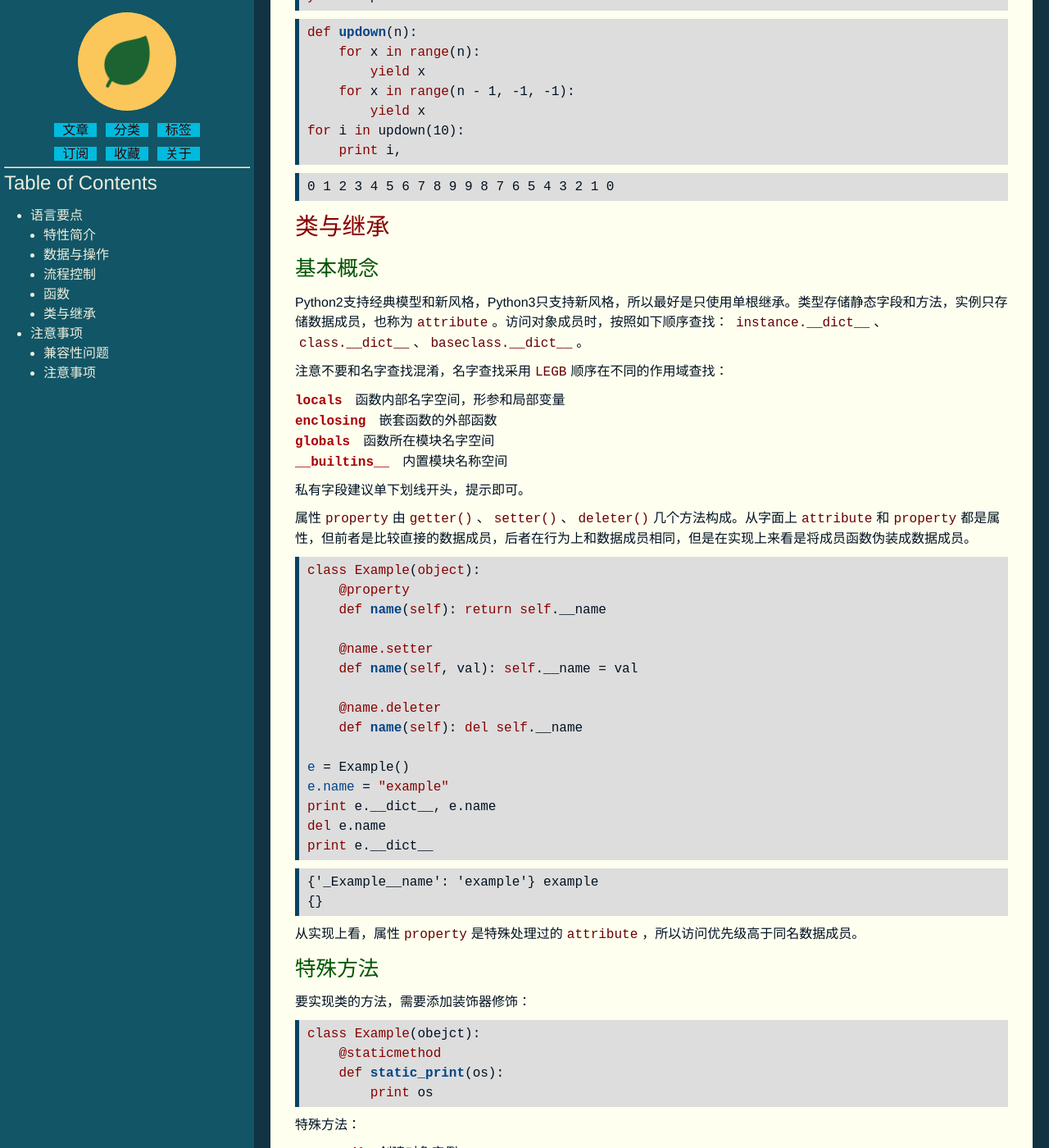
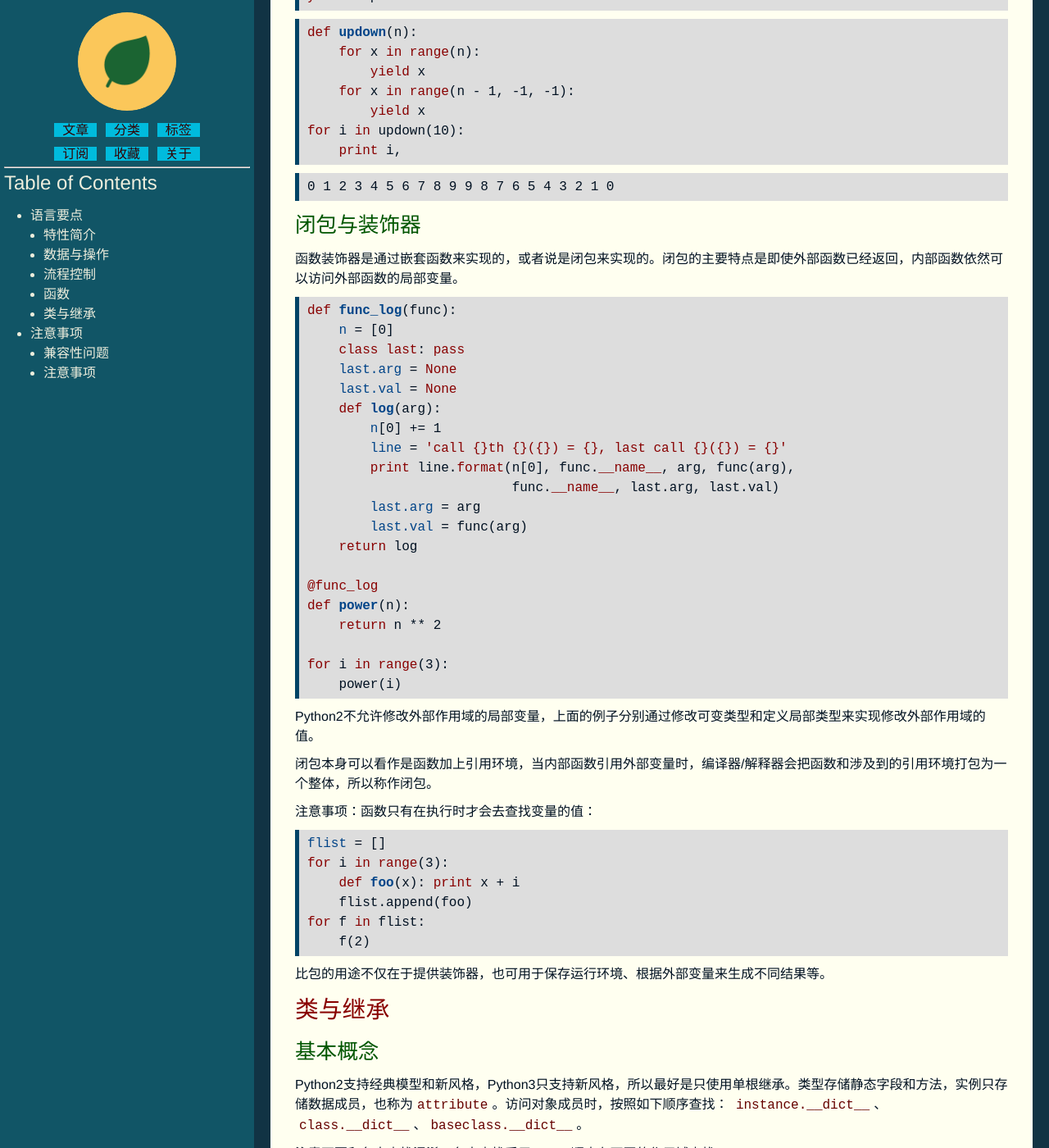
Before and after one commit to mickyching/mickyching.github.io, a Jekyll site: the page built from _posts/language/2015-05-05-python-notes.html, in a window 1280 px wide and 1400 px high, scrolled down 3753 px. Shown: the whole window at 82% size. Built offline with Jekyll 4.4.1, drawn with Linux system fonts in a browser that asks for light colours.

Commit message:
posts: add python notes
Signed-off-by: Micky Ching <mickyching@gmail.com>

```diff
--- a/_posts/language/2015-05-05-python-notes.html
+++ b/_posts/language/2015-05-05-python-notes.html
@@ -12,7 +12,7 @@ author: 敬叶
 <div id="table-of-contents"><h2>Table of Contents</h2>
 <div id="text-table-of-contents">
 <ul>
-<li><a href="#orgheadline18">语言要点</a>
+<li><a href="#orgheadline19">语言要点</a>
 <ul>
 <li><a href="#orgheadline1">特性简介</a></li>
 <li><a href="#orgheadline7">数据与操作</a>
@@ -34,29 +34,30 @@ author: 敬叶
 <ul>
 <li><a href="#orgheadline12">属性</a></li>
 <li><a href="#orgheadline13">生成器</a></li>
+<li><a href="#orgheadline14">闭包与装饰器</a></li>
 </ul>
 </li>
-<li><a href="#orgheadline17">类与继承</a>
+<li><a href="#orgheadline18">类与继承</a>
 <ul>
-<li><a href="#orgheadline14">基本概念</a></li>
-<li><a href="#orgheadline15">特殊方法</a></li>
-<li><a href="#orgheadline16">继承</a></li>
+<li><a href="#orgheadline15">基本概念</a></li>
+<li><a href="#orgheadline16">特殊方法</a></li>
+<li><a href="#orgheadline17">继承</a></li>
 </ul>
 </li>
 </ul>
 </li>
+<li><a href="#orgheadline26">注意事项</a>
+<ul>
+<li><a href="#orgheadline22">兼容性问题</a>
+<ul>
+<li><a href="#orgheadline20">输入和输出</a></li>
+<li><a href="#orgheadline21">字典</a></li>
+</ul>
+</li>
 <li><a href="#orgheadline25">注意事项</a>
 <ul>
-<li><a href="#orgheadline21">兼容性问题</a>
-<ul>
-<li><a href="#orgheadline19">输入和输出</a></li>
-<li><a href="#orgheadline20">字典</a></li>
-</ul>
-</li>
-<li><a href="#orgheadline24">注意事项</a>
-<ul>
-<li><a href="#orgheadline22">慎用__del__()方法</a></li>
-<li><a href="#orgheadline23">内存泄漏</a></li>
+<li><a href="#orgheadline23">慎用__del__()方法</a></li>
+<li><a href="#orgheadline24">内存泄漏</a></li>
 </ul>
 </li>
 </ul>
@@ -65,9 +66,9 @@ author: 敬叶
 </div>
 </div>
 
-<div id="outline-container-orgheadline18" class="outline-2">
-<h2 id="orgheadline18">语言要点</h2>
-<div class="outline-text-2" id="text-orgheadline18">
+<div id="outline-container-orgheadline19" class="outline-2">
+<h2 id="orgheadline19">语言要点</h2>
+<div class="outline-text-2" id="text-orgheadline19">
 </div><div id="outline-container-orgheadline1" class="outline-3">
 <h3 id="orgheadline1">特性简介</h3>
 <div class="outline-text-3" id="text-orgheadline1">
@@ -333,14 +334,74 @@ accept arbitrary numerical arguments and return their sum
 </pre>
 </div>
 </div>
+
+<div id="outline-container-orgheadline14" class="outline-4">
+<h4 id="orgheadline14">闭包与装饰器</h4>
+<div class="outline-text-4" id="text-orgheadline14">
+<p>
+函数装饰器是通过嵌套函数来实现的，或者说是闭包来实现的。闭包的主要特点是即使外部函数已经返回，内部函数依然可以访问外部函数的局部变量。
+</p>
+
+<div class="org-src-container">
+
+<pre class="src src-python"><span style="color: #800;">def</span> <span style="color: #048; font-weight: bold;">func_log</span>(func):
+    <span style="color: #048;">n</span> = [0]
+    <span style="color: #800;">class</span> <span style="color: #800;">last</span>: <span style="color: #800;">pass</span>
+    <span style="color: #048;">last.arg</span> = <span style="color: #800;">None</span>
+    <span style="color: #048;">last.val</span> = <span style="color: #800;">None</span>
+    <span style="color: #800;">def</span> <span style="color: #048; font-weight: bold;">log</span>(arg):
+        <span style="color: #048;">n</span>[0] += 1
+        <span style="color: #048;">line</span> = <span style="color: #800;">'call {}th {}({}) = {}, last call {}({}) = {}'</span>
+        <span style="color: #800;">print</span> line.<span style="color: #800;">format</span>(n[0], func.<span style="color: #800;">__name__</span>, arg, func(arg),
+                          func.<span style="color: #800;">__name__</span>, last.arg, last.val)
+        <span style="color: #048;">last.arg</span> = arg
+        <span style="color: #048;">last.val</span> = func(arg)
+    <span style="color: #800;">return</span> log
+
+<span style="color: #800;">@func_log</span>
+<span style="color: #800;">def</span> <span style="color: #048; font-weight: bold;">power</span>(n):
+    <span style="color: #800;">return</span> n ** 2
+
+<span style="color: #800;">for</span> i <span style="color: #800;">in</span> <span style="color: #800;">range</span>(3):
+    power(i)
+</pre>
 </div>
 
-<div id="outline-container-orgheadline17" class="outline-3">
-<h3 id="orgheadline17">类与继承</h3>
-<div class="outline-text-3" id="text-orgheadline17">
-</div><div id="outline-container-orgheadline14" class="outline-4">
-<h4 id="orgheadline14">基本概念</h4>
-<div class="outline-text-4" id="text-orgheadline14">
+<p>
+Python2不允许修改外部作用域的局部变量，上面的例子分别通过修改可变类型和定义局部类型来实现修改外部作用域的值。
+</p>
+
+<p>
+闭包本身可以看作是函数加上引用环境，当内部函数引用外部变量时，编译器/解释器会把函数和涉及到的引用环境打包为一个整体，所以称作闭包。
+</p>
+
+<p>
+注意事项：函数只有在执行时才会去查找变量的值：
+</p>
+<div class="org-src-container">
+
+<pre class="src src-python"><span style="color: #048;">flist</span> = []
+<span style="color: #800;">for</span> i <span style="color: #800;">in</span> <span style="color: #800;">range</span>(3):
+    <span style="color: #800;">def</span> <span style="color: #048; font-weight: bold;">foo</span>(x): <span style="color: #800;">print</span> x + i
+    flist.append(foo)
+<span style="color: #800;">for</span> f <span style="color: #800;">in</span> flist:
+    f(2)
+</pre>
+</div>
+
+<p>
+比包的用途不仅在于提供装饰器，也可用于保存运行环境、根据外部变量来生成不同结果等。
+</p>
+</div>
+</div>
+</div>
+
+<div id="outline-container-orgheadline18" class="outline-3">
+<h3 id="orgheadline18">类与继承</h3>
+<div class="outline-text-3" id="text-orgheadline18">
+</div><div id="outline-container-orgheadline15" class="outline-4">
+<h4 id="orgheadline15">基本概念</h4>
+<div class="outline-text-4" id="text-orgheadline15">
 <p>
 Python2支持经典模型和新风格，Python3只支持新风格，所以最好是只使用单根继承。类型存储静态字段和方法，实例只存储数据成员，也称为<code>attribute</code>。访问对象成员时，按照如下顺序查找：
 <code>instance.__dict__</code>、<code>class.__dict__</code>、<code>baseclass.__dict__</code>。
@@ -394,9 +455,9 @@ Python2支持经典模型和新风格，Python3只支持新风格，所以最好
 </div>
 </div>
 
-<div id="outline-container-orgheadline15" class="outline-4">
-<h4 id="orgheadline15">特殊方法</h4>
-<div class="outline-text-4" id="text-orgheadline15">
+<div id="outline-container-orgheadline16" class="outline-4">
+<h4 id="orgheadline16">特殊方法</h4>
+<div class="outline-text-4" id="text-orgheadline16">
 <p>
 要实现类的方法，需要添加装饰器修饰：
 </p>
@@ -445,9 +506,9 @@ Python2支持经典模型和新风格，Python3只支持新风格，所以最好
 </div>
 </div>
 
-<div id="outline-container-orgheadline16" class="outline-4">
-<h4 id="orgheadline16">继承</h4>
-<div class="outline-text-4" id="text-orgheadline16">
+<div id="outline-container-orgheadline17" class="outline-4">
+<h4 id="orgheadline17">继承</h4>
+<div class="outline-text-4" id="text-orgheadline17">
 <p>
 Python提供了两个函数来判定类型关系：
 </p>
@@ -545,15 +606,15 @@ static
 </div>
 </div>
 
-<div id="outline-container-orgheadline25" class="outline-2">
-<h2 id="orgheadline25">注意事项</h2>
-<div class="outline-text-2" id="text-orgheadline25">
-</div><div id="outline-container-orgheadline21" class="outline-3">
-<h3 id="orgheadline21">兼容性问题</h3>
-<div class="outline-text-3" id="text-orgheadline21">
-</div><div id="outline-container-orgheadline19" class="outline-4">
-<h4 id="orgheadline19">输入和输出</h4>
-<div class="outline-text-4" id="text-orgheadline19">
+<div id="outline-container-orgheadline26" class="outline-2">
+<h2 id="orgheadline26">注意事项</h2>
+<div class="outline-text-2" id="text-orgheadline26">
+</div><div id="outline-container-orgheadline22" class="outline-3">
+<h3 id="orgheadline22">兼容性问题</h3>
+<div class="outline-text-3" id="text-orgheadline22">
+</div><div id="outline-container-orgheadline20" class="outline-4">
+<h4 id="orgheadline20">输入和输出</h4>
+<div class="outline-text-4" id="text-orgheadline20">
 <p>
 在Python2中print是一个表达式，而Python3中print是一个函数，因此在写print时，建议用函数式写法。
 </p>
@@ -565,9 +626,9 @@ Python3中将raw_input删除了，而input的含义等同于python2中的raw_inp
 </div>
 </div>
 
-<div id="outline-container-orgheadline20" class="outline-4">
-<h4 id="orgheadline20">字典</h4>
-<div class="outline-text-4" id="text-orgheadline20">
+<div id="outline-container-orgheadline21" class="outline-4">
+<h4 id="orgheadline21">字典</h4>
+<div class="outline-text-4" id="text-orgheadline21">
 <p>
 在python2中字典有两个迭代函数，一个返回列表，一个返回迭代器。
 </p>
@@ -586,12 +647,12 @@ Python3中将raw_input删除了，而input的含义等同于python2中的raw_inp
 </div>
 </div>
 
-<div id="outline-container-orgheadline24" class="outline-3">
-<h3 id="orgheadline24">注意事项</h3>
-<div class="outline-text-3" id="text-orgheadline24">
-</div><div id="outline-container-orgheadline22" class="outline-4">
-<h4 id="orgheadline22">慎用__del__()方法</h4>
-<div class="outline-text-4" id="text-orgheadline22">
+<div id="outline-container-orgheadline25" class="outline-3">
+<h3 id="orgheadline25">注意事项</h3>
+<div class="outline-text-3" id="text-orgheadline25">
+</div><div id="outline-container-orgheadline23" class="outline-4">
+<h4 id="orgheadline23">慎用__del__()方法</h4>
+<div class="outline-text-4" id="text-orgheadline23">
 <p>
 文章 <a href="http://www.708luo.com/posts/2015/04/python-del-method/">慎用python的__del__方法</a> 比较详细分析了这个缺陷。从语义上看，<code>__del__</code>相当于C语言中的析构函数，但是问题是它不一定被调用。也就是说如果你实现了<code>__del__</code>方法就不允许出现循环引用，否则垃圾回收器将因为不知道释放顺序而放弃释放。
 </p>
@@ -625,9 +686,9 @@ A init
 </div>
 </div>
 
-<div id="outline-container-orgheadline23" class="outline-4">
-<h4 id="orgheadline23">内存泄漏</h4>
-<div class="outline-text-4" id="text-orgheadline23">
+<div id="outline-container-orgheadline24" class="outline-4">
+<h4 id="orgheadline24">内存泄漏</h4>
+<div class="outline-text-4" id="text-orgheadline24">
 <p>
 Python中的内存泄漏主要有两方面的原因：一种情况是对于长期运行程序而言，实例没有及时释放所有的引用导致内存泄漏。另一种情况是出现交叉引用，垃圾回收器不知道释放顺序而放弃释放。
 </p>
```
